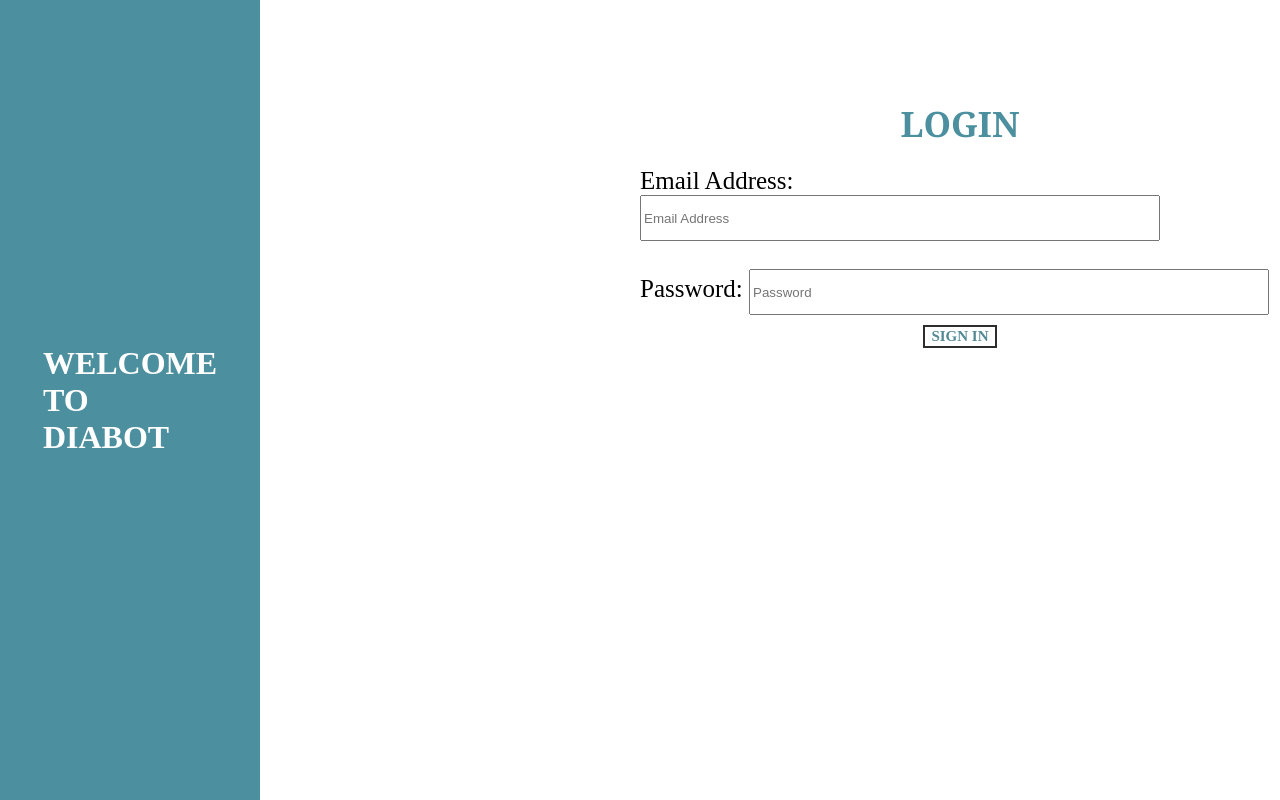
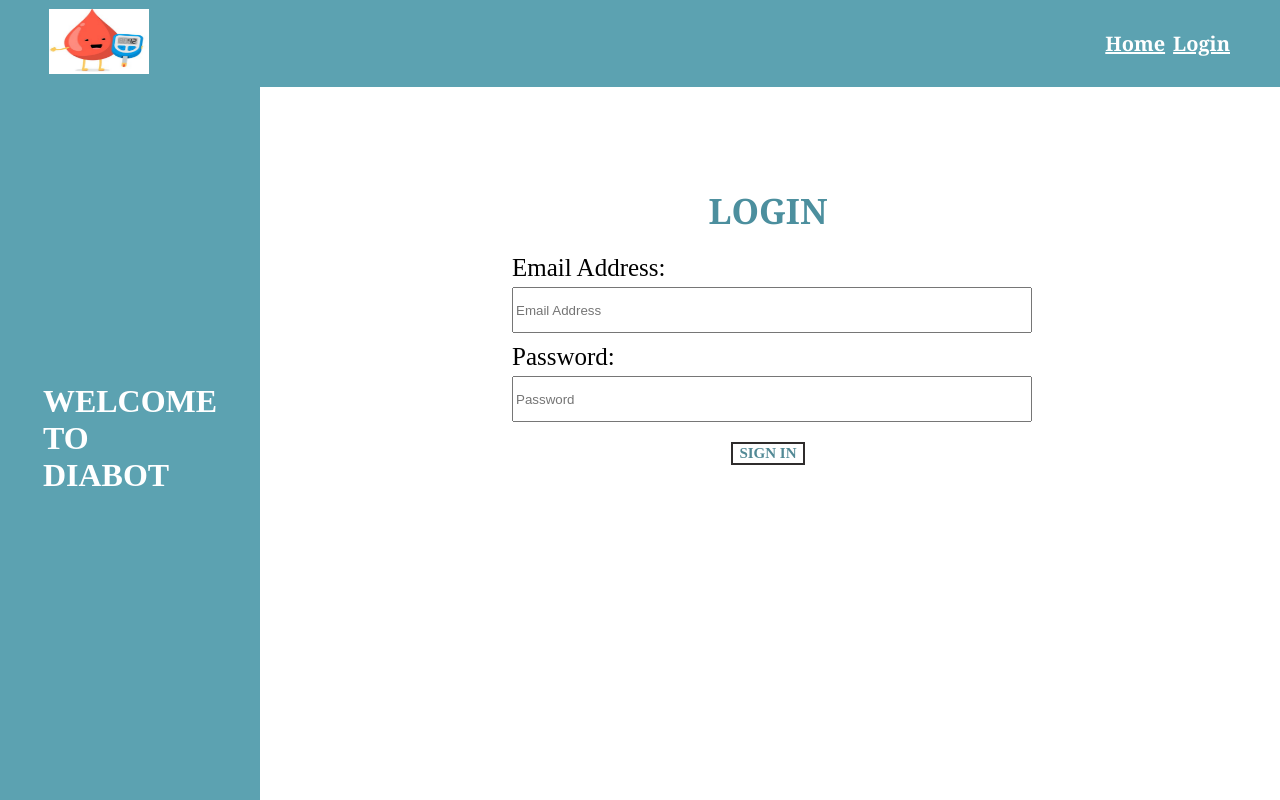
Before and after one commit to walters-skn/COMP3901-Capstone, a Vue app: page /login in a window 1280 px wide. Built offline with nearby package versions, Linux system fonts and the light colour scheme; the HTML template or start-up script is replaced by a standard one.

Commit message:
login page css fixed

```diff
--- a/src/components/HomePage.vue
+++ b/src/components/HomePage.vue
@@ -44,6 +44,7 @@
 <script>
 
 import NavBar from './NavBar.vue'
+
 export default {
   components:{
     NavBar,
--- a/src/components/LoginPage.vue
+++ b/src/components/LoginPage.vue
@@ -1,5 +1,7 @@
 
 <template>
+
+  <NavBar/>
 
   <div class="page-container">
 
@@ -11,12 +13,14 @@
       <h1 class="title"> <strong>LOGIN </strong></h1>
 
         <form>
+
           <div class="form-group">
-            <label> Email Address:</label>
+            <label for="email"> Email Address:</label>
             <input type="email" class="form-control" placeholder="Email Address" v-model="email" required/>
-          <br>
-          <br>
-            <label> Password: </label>
+          </div>
+
+          <div class="form-group">
+            <label for="password"> Password: </label>
             <input type="password" class="form-control" placeholder="Password" v-model="password" required />
           </div>
 
@@ -25,16 +29,23 @@
           </div>
 
         </form>
-      </div>
+
+    </div>
 
   </div>
 </template>
 
 <script>
+
 import { useRouter } from 'vue-router';
 import axios from 'axios';
+import NavBar from './NavBar.vue'
+
 
 export default {
+  components:{
+    NavBar,
+  },
   name: 'LoginPage',
   created(){
     this.$router = useRouter();
@@ -77,25 +88,30 @@ export default {
 
 </script>
 
-<style>
+<style scoped>
 
   .side-menu {
     width: 20%;
     padding: 2px;
-    background-color: #4C8F9E;
+    background-color: #5CA2B1;
     color: white;
     position: fixed;
-    top: 0; bottom: 0; left: 0;
+    top: 9.5%; bottom: 0; left: 0;
     display: flex;
     justify-content: center;
     align-items: center;
   }
 
+  label{
+    margin-bottom: 5px;
+  }
+
   .page-container {
     display: flex;
-    width: 100%;
+    width: 80%;
     margin-top: 6%;
     margin-bottom: 1%;
+
   }
 
   .content-container {
@@ -116,13 +132,15 @@ export default {
   }
 
   .form-group {
+    display: flex;
+    flex-direction: column;
     margin-bottom: 10px;
   }
 
   .form-control {
     border-radius: 1px solid #000000;
     height: 40px;
-    width: 80%;
+    width: 100%;
   }
 
   .btn {
@@ -143,30 +161,11 @@ export default {
   background-color: #528995;
   }
 
-  .link-group {
-    text-align: center;
-  }
-
-  .link {
-    margin: 5px;
-    color: rgb(168, 29, 29);
-    cursor: pointer;
-    text-align: left;
-  }
-
-  .loginform-group {
-    margin-bottom: 5px;
-  }
-
   .submit-group {
     display: flex;
     justify-content: center;
     align-items: center;
+    margin-top: 20px;
   }
 
-  .diabot {
-    text-align: center;
-    margin: 50px auto 0;
-  }
-
-  </style>
+</style>
```
